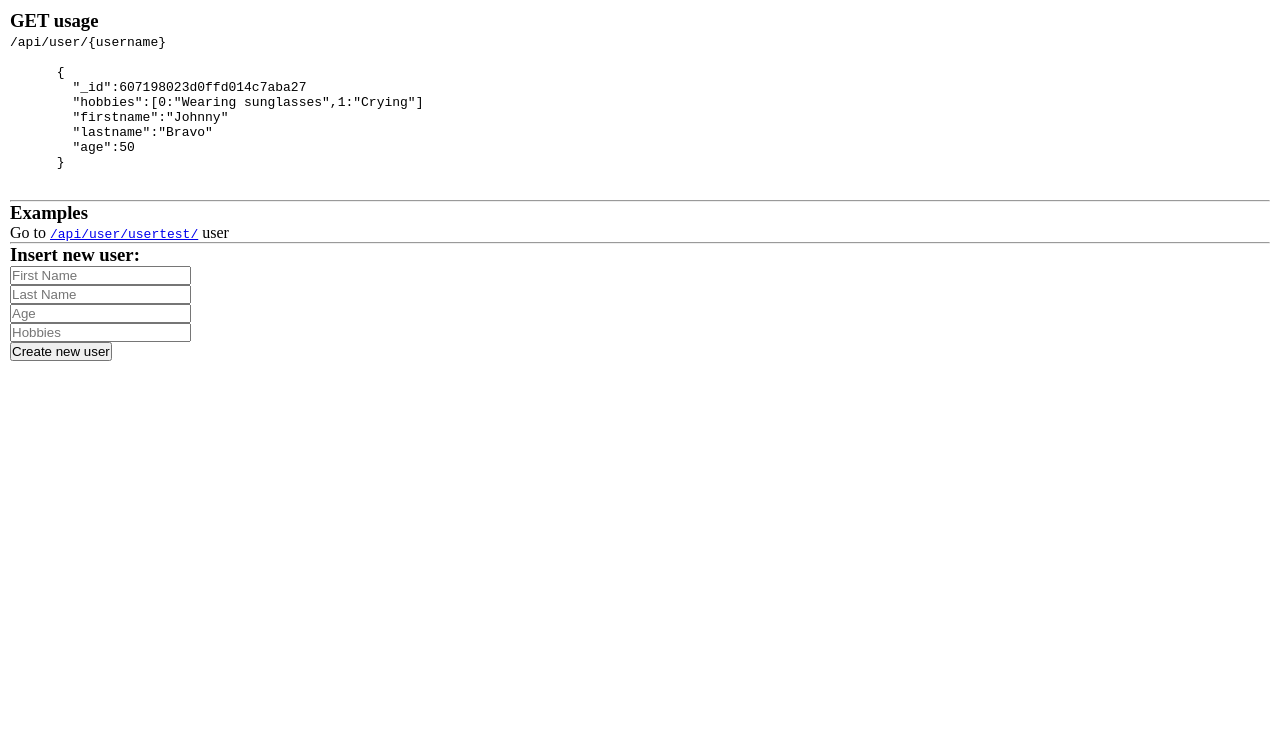
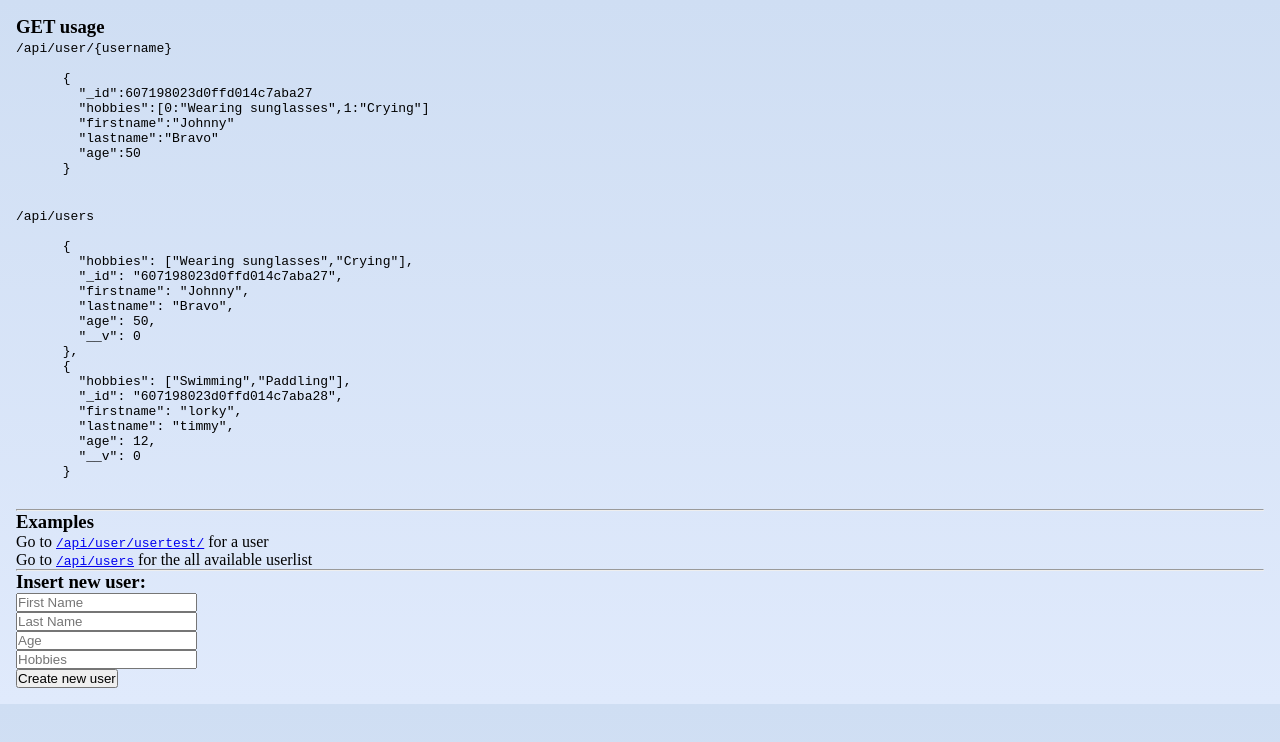
Before and after one commit to OrchaniousS/TM_MongoDB_Training, a website: page views/index.html in a window 1280 px wide. Drawn offline with Linux system fonts and the light colour scheme.

Commit message:
Get and Post available

```diff
--- a/public/style.css
+++ b/public/style.css
@@ -1,8 +1,22 @@
 * {
-  margin: 0px;
-  padding: 0px;
+  margin: 0;
+  padding: 0;
 }
 
 body {
-  padding: 10px;
+  padding: 1rem;
+  background: #E0EAFC;  /* fallback for old browsers */
+background: -webkit-linear-gradient(to bottom, #CFDEF3, #E0EAFC);  /* Chrome 10-25, Safari 5.1-6 */
+background: linear-gradient(to bottom, #CFDEF3, #E0EAFC); /* W3C, IE 10+/ Edge, Firefox 16+, Chrome 26+, Opera 12+, Safari 7+ */
+
 }
+
+#examplesAPI{
+  display: flex;
+  /* flex-direction: column; */
+}
+
+.flexed {
+  display: flex;
+  flex-direction: row;
+}
--- a/views/index.html
+++ b/views/index.html
@@ -5,16 +5,46 @@
 	<meta charset="UTF-8">
 	<meta name="viewport" content="width=device-width, initial-scale=1.0">
 	<title>MongoDB training</title>
-	<link rel="stylesheet" href="/public/style.css">
+	<link rel="stylesheet" href="/style.css">
+	<style>
+		* {
+			margin: 0;
+			padding: 0;
+		}
+
+		body {
+			padding: 1rem;
+			background: #E0EAFC;
+			/* fallback for old browsers */
+			background: -webkit-linear-gradient(to bottom, #CFDEF3, #E0EAFC);
+			/* Chrome 10-25, Safari 5.1-6 */
+			background: linear-gradient(to bottom, #CFDEF3, #E0EAFC);
+			/* W3C, IE 10+/ Edge, Firefox 16+, Chrome 26+, Opera 12+, Safari 7+ */
+
+		}
+
+		#examplesAPI {
+			display: flex;
+			flex-direction: column;
+		}
+
+		.flexed {
+			display: flex;
+			flex-direction: column;
+		}
+	</style>
+
 </head>
 
 <body>
 	<section>
-		<h3>
-			GET usage
-		</h3>
-		<code>/api/user/{username}</code><br>
-    <pre>
+		<div class="flexed">
+			<h3>
+				GET usage
+			</h3>
+			<div>
+				<code>/api/user/{username}</code><br>
+        <pre>
     <code>
       {
         "_id":607198023d0ffd014c7aba27
@@ -25,11 +55,42 @@
       }
     </code>
     </pre>
+     </div>
+     <div>
+		<code>/api/users</code><br>
+        <pre>
+    <code>
+      {
+        "hobbies": ["Wearing sunglasses","Crying"],
+        "_id": "607198023d0ffd014c7aba27",
+        "firstname": "Johnny",
+        "lastname": "Bravo",
+        "age": 50,
+        "__v": 0
+      },
+      {
+        "hobbies": ["Swimming","Paddling"],
+        "_id": "607198023d0ffd014c7aba28",
+        "firstname": "lorky",
+        "lastname": "timmy",
+        "age": 12,
+        "__v": 0
+      }
+    </code>
+    </pre>
+     </div>
+
+    </div>
+
+
   </section>
   <hr/>
-<section>
+<section id="examplesAPI">
   <h3>Examples</h3>
-      Go to <a href='/api/user/usertest/'><code>/api/user/usertest/</code></a>  user
+  <div class="flexed">
+    <div>  Go to <a href='/api/user/usertest/'><code>/api/user/usertest/</code></a> for a user </div>
+    <div> Go to <a href='/api/users'><code>/api/users</code></a> for the all available userlist </div>
+  </div>
 </section>
 
   <hr/>
```
Also changed, not shown: api/routes.js (+54 -2 lines), server.js (+14 -12 lines), README.md.
